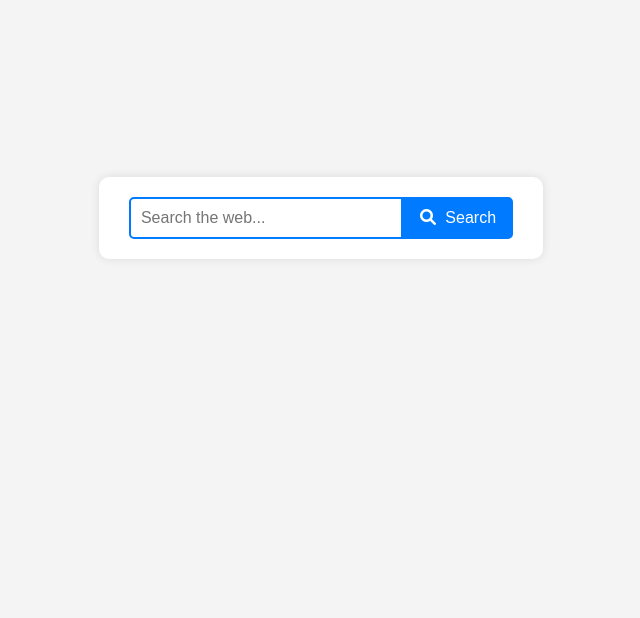
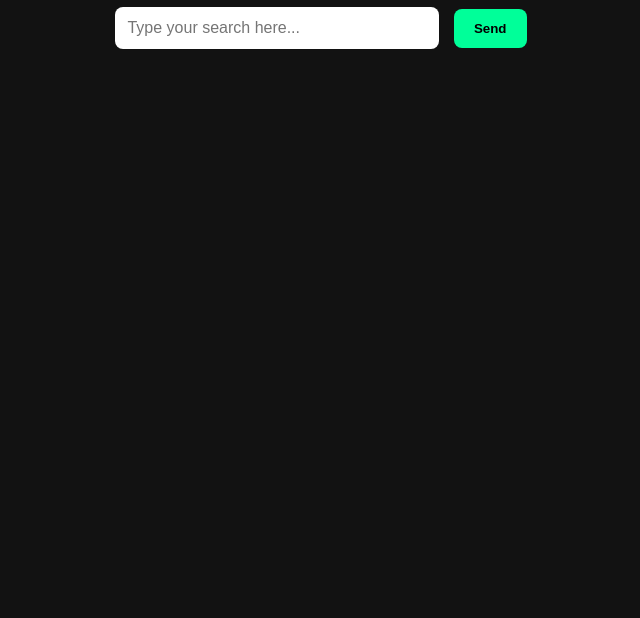
Before and after one commit to Chandru1707/apec, a plain HTML site: page search.html in a window 1280 px wide. Shown: the part 182-800 px from the top of the page, without its empty margins (319-959 px from the left). Drawn offline with Linux system fonts and the light colour scheme.

Commit message:
Update search.html

```diff
--- a/search.html
+++ b/search.html
@@ -2,70 +2,48 @@
 <html lang="en">
 <head>
   <meta charset="UTF-8">
-  <meta name="viewport" content="width=device-width, initial-scale=1">
-  <title>Search Page</title>
-  <link rel="stylesheet" href="https://cdnjs.cloudflare.com/ajax/libs/font-awesome/6.0.0/css/all.min.css">
+  <title>Search Box with Formspree</title>
   <style>
     body {
+      background-color: #121212;
+      color: white;
       font-family: Arial, sans-serif;
-      background: #f4f4f4;
-      display: flex;
-      justify-content: center;
-      align-items: center;
-      height: 100vh;
-      margin: 0;
-    }
-
-    .search-container {
-      background: white;
-      padding: 20px 30px;
-      border-radius: 10px;
-      box-shadow: 0 0 10px rgba(0,0,0,0.1);
-    }
-
-    form {
-      display: flex;
-      align-items: center;
+      text-align: center;
+      padding-top: 100px;
     }
 
     input[type="text"] {
-      padding: 10px;
+      padding: 12px;
+      width: 300px;
+      border-radius: 8px;
+      border: none;
       font-size: 16px;
-      border: 2px solid #007BFF;
-      border-radius: 5px 0 0 5px;
-      outline: none;
-      width: 250px;
     }
 
-    button {
-      padding: 10px 15px;
-      font-size: 16px;
-      border: 2px solid #007BFF;
-      background-color: #007BFF;
-      color: white;
-      border-radius: 0 5px 5px 0;
+    input[type="submit"] {
+      padding: 12px 20px;
+      margin-left: 10px;
+      border-radius: 8px;
+      border: none;
+      background-color: #00ff99;
+      color: black;
+      font-weight: bold;
       cursor: pointer;
-      transition: background-color 0.3s ease;
     }
 
-    button:hover {
-      background-color: #0056b3;
-    }
-
-    .fa-search {
-      margin-right: 5px;
+    input[type="submit"]:hover {
+      background-color: #00cc77;
     }
   </style>
 </head>
 <body>
-  <div class="search-container">
-    <!-- Replace with your exact Formspree endpoint -->
-    <form action="https://formspree.io/f/xjkepjdp" method="POST">
-      <input type="text" name="q" placeholder="Search the web..." required />
-      <!-- Redirect after submit -->
-      <input type="hidden" name="_redirect" value="https://yourusername.github.io/thankyou.html">
-      <button type="submit"><i class="fa fa-search"></i> Search</button>
-    </form>
-  </div>
+
+  <h1>Search Anything 🔍</h1>
+
+  <form action="https://formspree.io/f/xovnpdzj" method="POST">
+    <input type="text" name="searchQuery" placeholder="Type your search here..." required>
+    <input type="submit" value="Send">
+  </form>
+
 </body>
-</html>
+</html
```
